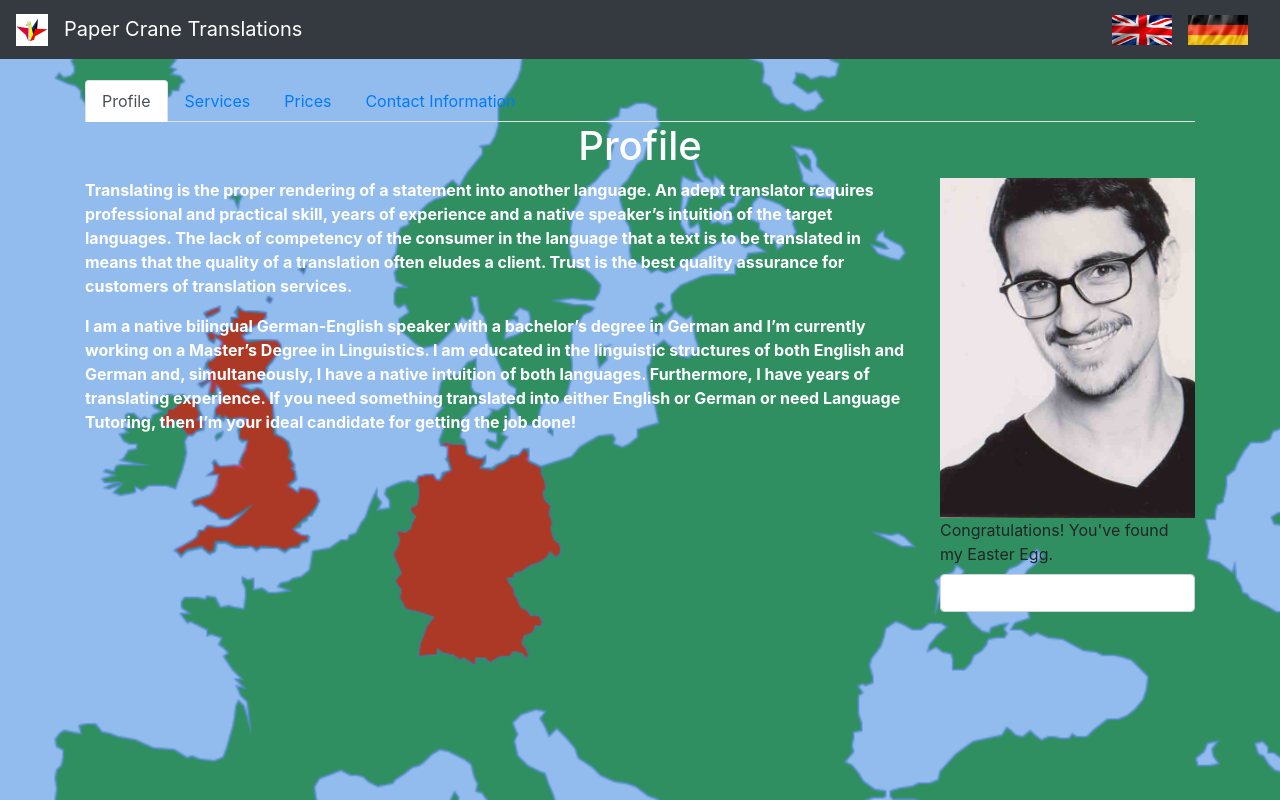
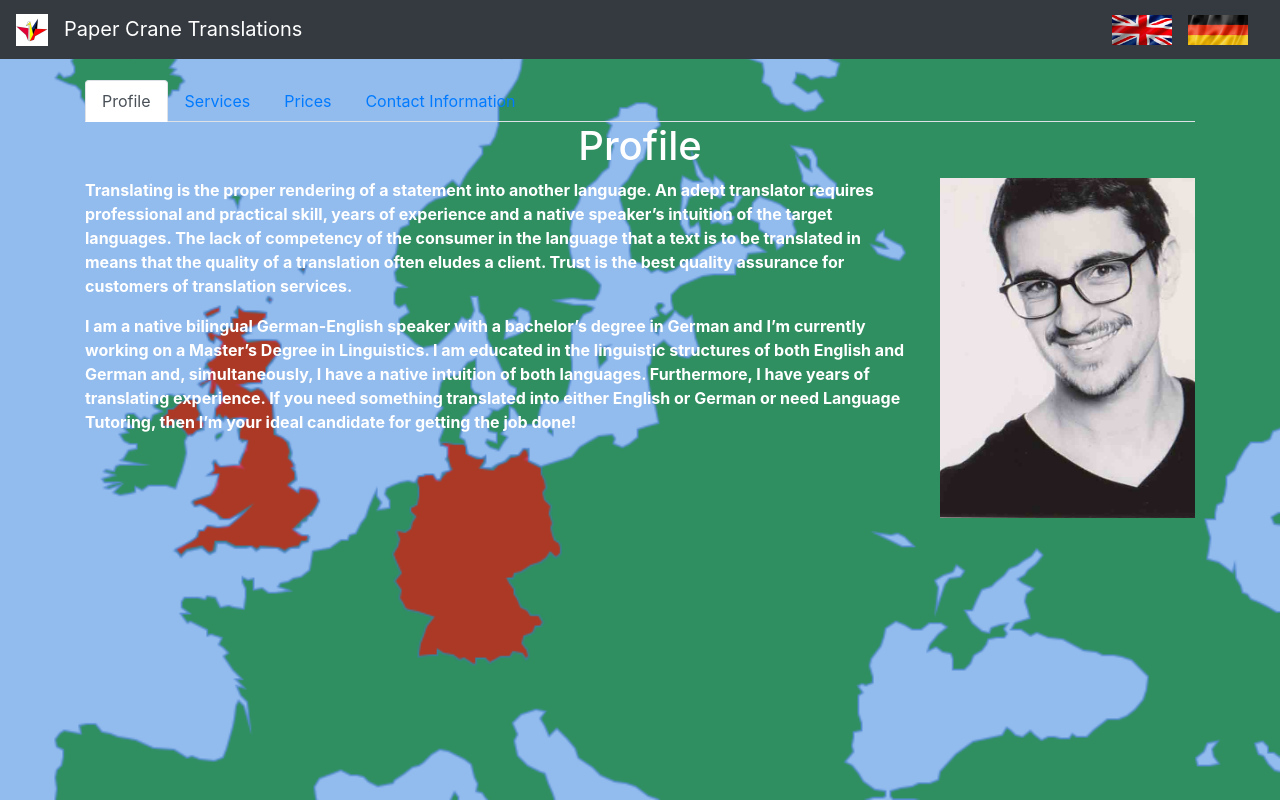
Before and after one commit to mjcampos/paper_crane_translations, a React (Create React App) app: page / in a window 1280 px wide. Built offline with nearby package versions, Linux system fonts and the light colour scheme.

Commit message:
Reset the clicks requirement to 3. Will definately change as Nick and I discuss possible new numbers, as well as what the data should be for the facts JSON, but that's for a different file.

```diff
--- a/src/components/shared/InputBox.js
+++ b/src/components/shared/InputBox.js
@@ -19,7 +19,7 @@ class Inputbox extends Component {
 	}
 
 	render() {
-		var requiredClicks = 0;
+		var requiredClicks = 3;
 
 		return (
 			<Form hidden={this.props.clicks >= requiredClicks ? false : true} onSubmit={this.handleSubmit}>
```
